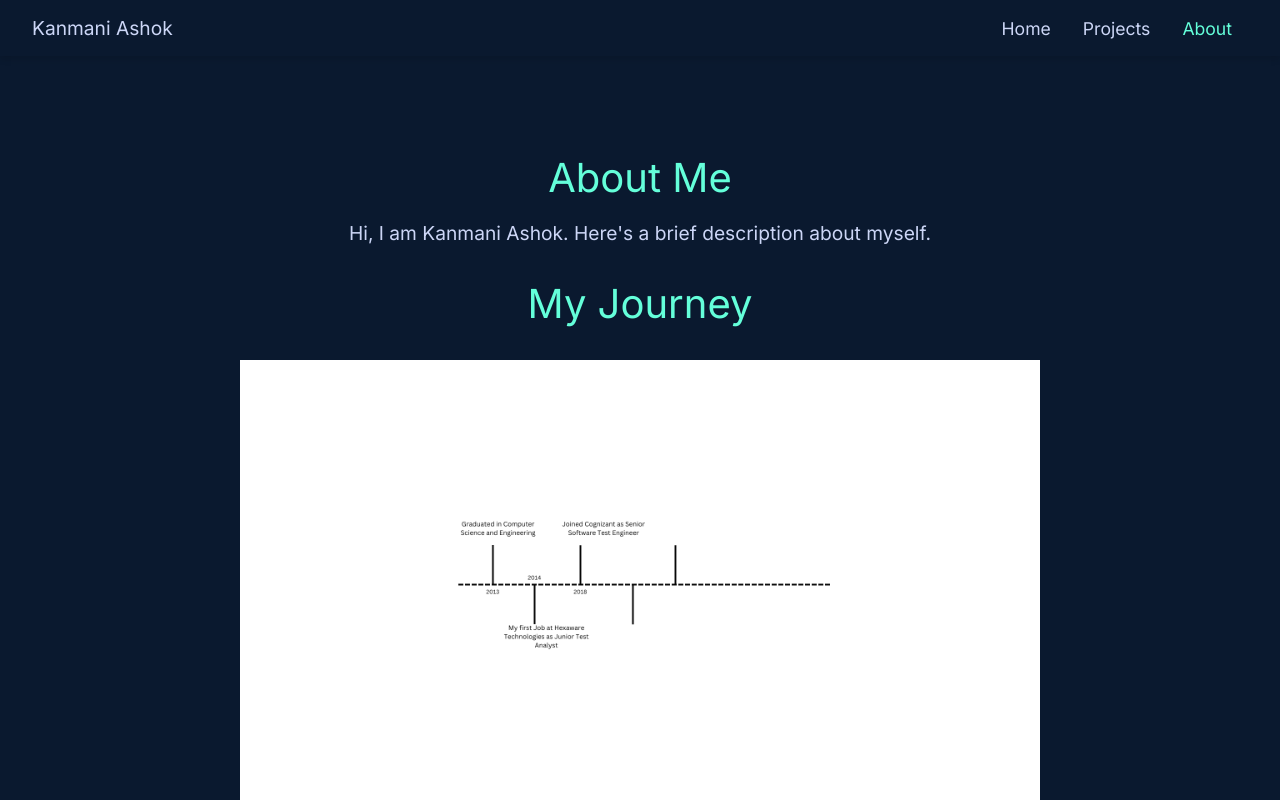
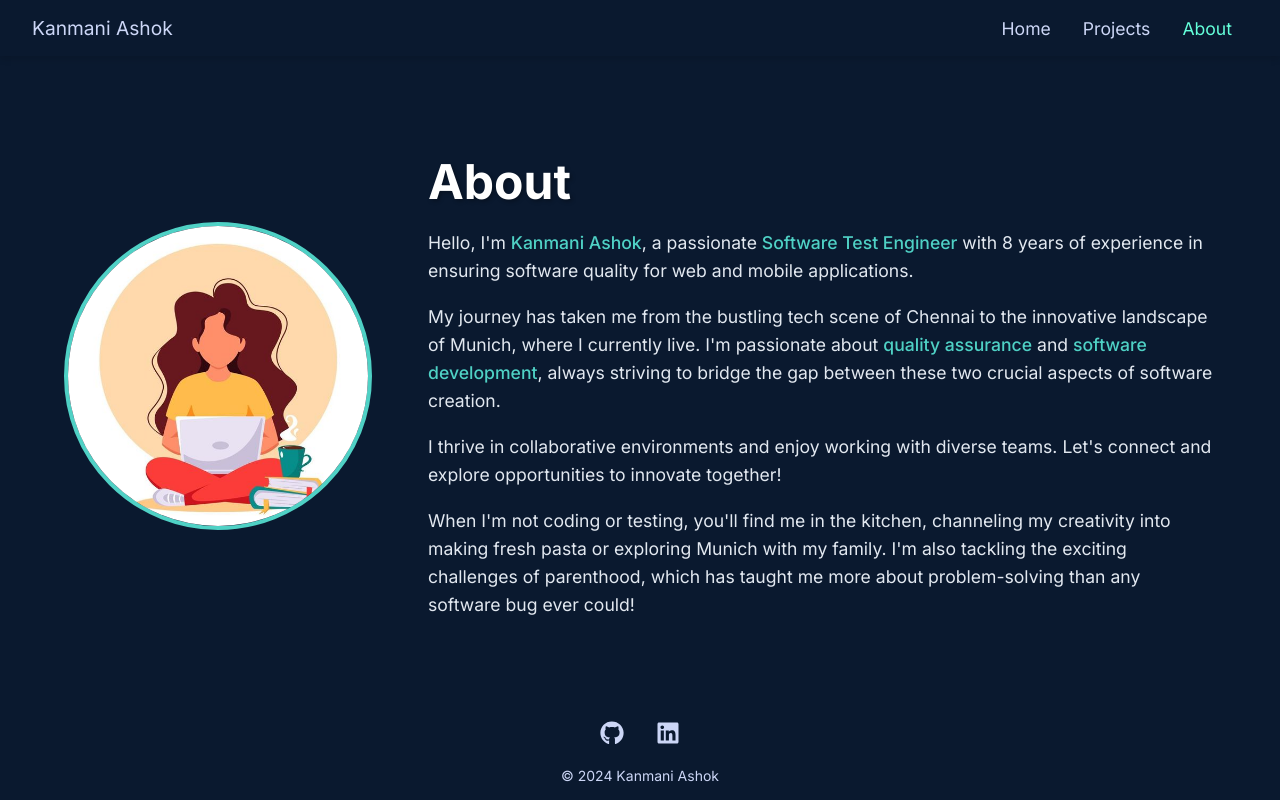
Before and after one commit to KanmaniAshok-QA/portfolio-v2, a React (Create React App) app: page /#/about in a window 1280 px wide. Shown: the top 800 px of the page. Built offline with nearby package versions, Linux system fonts and the light colour scheme.

Commit message:
about section changes

```diff
--- a/package.json
+++ b/package.json
@@ -2,7 +2,7 @@
   "name": "my-portfolio",
   "version": "0.1.0",
   "private": true,
-  "homepage": "https://KanmaniAshok-QA.github.io/my-portfolio",
+  "homepage": "https://KanmaniAshok-QA.github.io/portfolio-v2",
   "dependencies": {
     "@testing-library/jest-dom": "^5.17.0",
     "@testing-library/react": "^13.4.0",
--- a/src/components/About.js
+++ b/src/components/About.js
@@ -1,52 +1,97 @@
 import React from 'react';
 import styled from 'styled-components';
-import TimelineImage from './TimelineImage';
 
 const AboutContainer = styled.div`
-  text-align: center;
   padding: 2rem;
   max-width: 1200px;
   margin: 0 auto;
-  background-color: #0a192f;
-  color: #ccd6f6;
+  background-color: transparent;
+  color: #FFFFFF;
+  display: flex;
+  flex-direction: row;
+  align-items: center;
+  gap: 4rem;
 
   @media (max-width: 768px) {
     padding: 1rem;
+    flex-direction: column;
   }
 `;
 
-const Title = styled.h2`
-  font-weight: 300;
-  color: #64ffda;
-  margin-bottom: 1rem;
-  font-size: 2.5rem;
-
+const ImageContainer = styled.div`
+  flex: 0 0 300px;
   @media (max-width: 768px) {
-    font-size: 2rem;
+    width: 100%;
+    max-width: 300px;
+    margin-bottom: 2rem;
   }
 `;
 
-const Subtitle = styled.p`
-  font-weight: 300;
-  color: #ccd6f6;
-  margin-bottom: 2rem;
-  font-size: 1.2rem;
+const Image = styled.img`
+  width: 100%;
+  height: auto;
+  border-radius: 50%;
+  border: 4px solid #4FD1C5;
+`;
 
-  @media (max-width: 768px) {
-    font-size: 1rem;
+const ContentContainer = styled.div`
+  flex: 1;
+`;
+
+const Title = styled.h1`
+  font-weight: 700;
+  color: #FFFFFF;
+  margin-bottom: 1rem;
+  font-size: 3rem;
+  text-shadow: 2px 2px 4px rgba(0, 0, 0, 0.3);
+`;
+
+const TextContent = styled.div`
+  p {
+    font-weight: 300;
+    color: #E2E8F0;
+    margin-bottom: 1rem;
+    font-size: 1.1rem;
+    line-height: 1.6;
+  }
+`;
+
+const Highlight = styled.span`
+  color: #4FD1C5;
+  font-weight: 500;
+`;
+
+const Link = styled.a`
+  color: #4FD1C5;
+  text-decoration: none;
+  &:hover {
+    text-decoration: underline;
   }
 `;
 
 function About() {
   return (
     <AboutContainer>
-      <Title>About Me</Title>
-      <Subtitle>Hi, I am Kanmani Ashok. Here's a brief description about myself.</Subtitle>
-      <Title>My Journey</Title>
-      <TimelineImage
-        src="/timeline.png"
-        alt="Kanmani Ashok's professional journey"
-      />
+      <ImageContainer>
+        <Image src="/about.jpg" alt="Kanmani Ashok" />
+      </ImageContainer>
+      <ContentContainer>
+        <Title>About</Title>
+        <TextContent>
+          <p>
+            Hello, I'm <Highlight>Kanmani Ashok</Highlight>, a passionate <Highlight>Software Test Engineer</Highlight> with 8 years of experience in ensuring software quality for web and mobile applications.
+          </p>
+          <p>
+            My journey has taken me from the bustling tech scene of Chennai to the innovative landscape of Munich, where I currently live. I'm passionate about <Highlight>quality assurance</Highlight> and <Highlight>software development</Highlight>, always striving to bridge the gap between these two crucial aspects of software creation.
+          </p>
+          <p>
+            I thrive in collaborative environments and enjoy working with diverse teams. Let's connect and explore opportunities to innovate together!
+          </p>
+          <p>
+            When I'm not coding or testing, you'll find me in the kitchen, channeling my creativity into making fresh pasta or exploring Munich with my family. I'm also tackling the exciting challenges of parenthood, which has taught me more about problem-solving than any software bug ever could!
+          </p>
+        </TextContent>
+      </ContentContainer>
     </AboutContainer>
   );
 }
```
Also changed, not shown: public/about.jpg (added).
